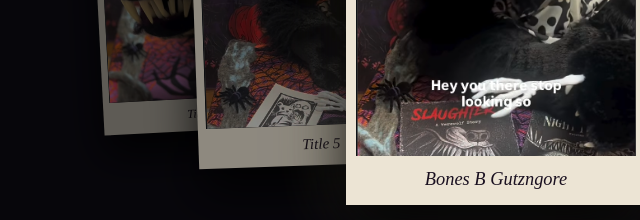
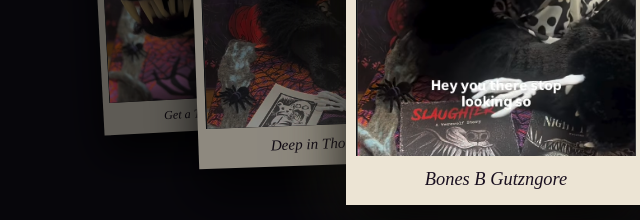
Before and after one commit to marcmarino83/kristen-tomaru, a plain HTML site: page index.html in a window 1280 px wide. Shown: the part 1452-1672 px from the top of the page, 144-784 px from the left. Drawn offline with nearby package versions, Linux system fonts and the light colour scheme; a web font is replaced by a local one.

Commit message:
name videos

```diff
--- a/index.html
+++ b/index.html
@@ -503,8 +503,8 @@
     { link: 'https://www.instagram.com/reel/DgE9ZO7M1H-/', cover: 'images/reel-1.png', title: 'Bones B Gutzngore' },
     { link: 'https://www.instagram.com/reel/DgE96MTMjnv/', cover: 'images/reel-2.png', title: "Hatin' on Vampires" },
     { link: 'https://www.instagram.com/reel/DgGigppy-vF/', cover: 'images/reel-3.png', title: 'Sensing Danger' },
-    { link: 'https://www.instagram.com/reel/DgKIAaZMzam/', cover: 'images/reel-4.png', title: 'Title 4' },
-    { link: 'https://www.instagram.com/reel/DgLmXrPzJo7/', cover: 'images/reel-5.png', title: 'Title 5' }
+    { link: 'https://www.instagram.com/reel/DgKIAaZMzam/', cover: 'images/reel-4.png', title: 'Get a Toothpick' },
+    { link: 'https://www.instagram.com/reel/DgLmXrPzJo7/', cover: 'images/reel-5.png', title: 'Deep in Thought' }
   ];
 
   (function () {
```
